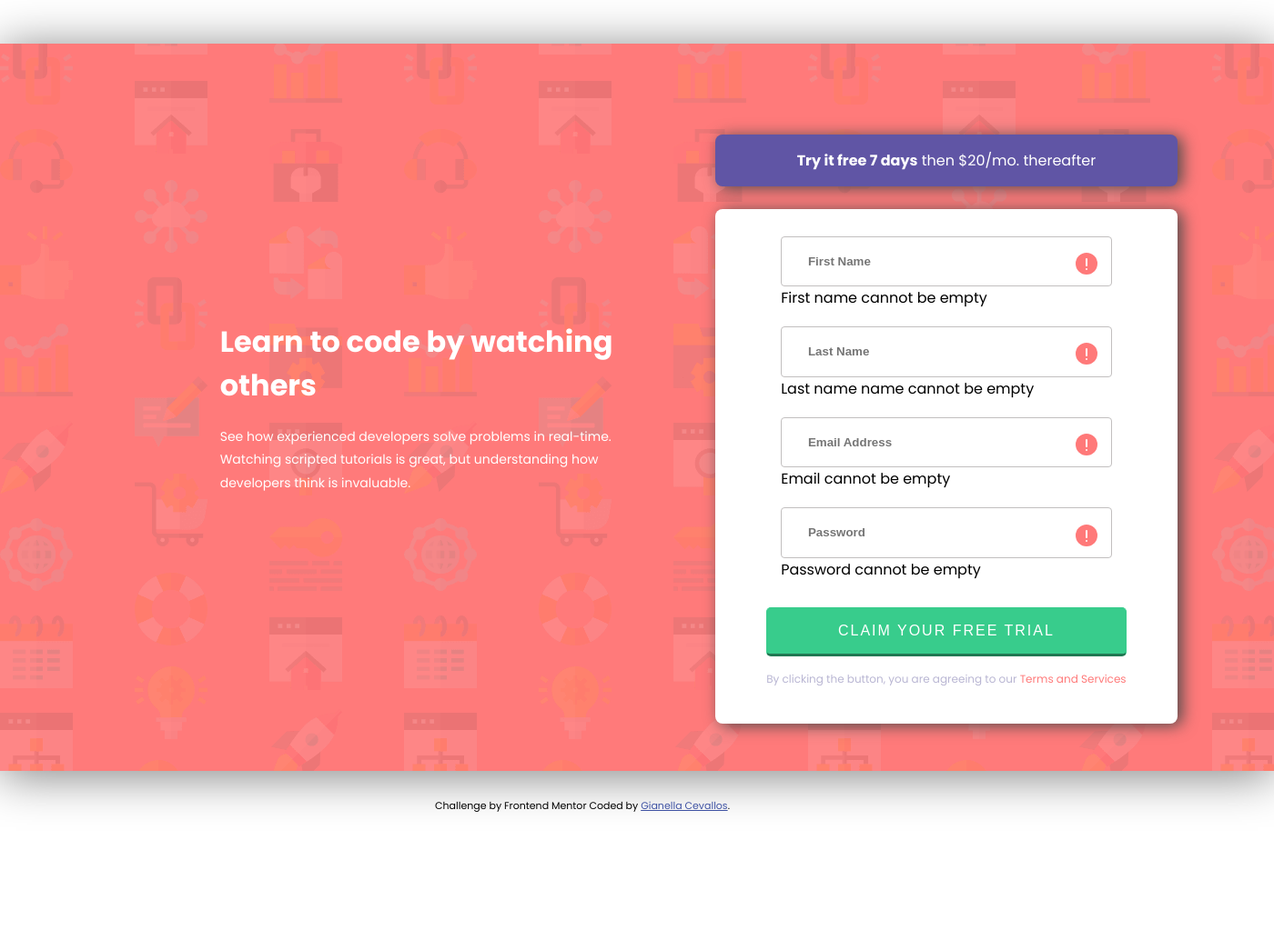
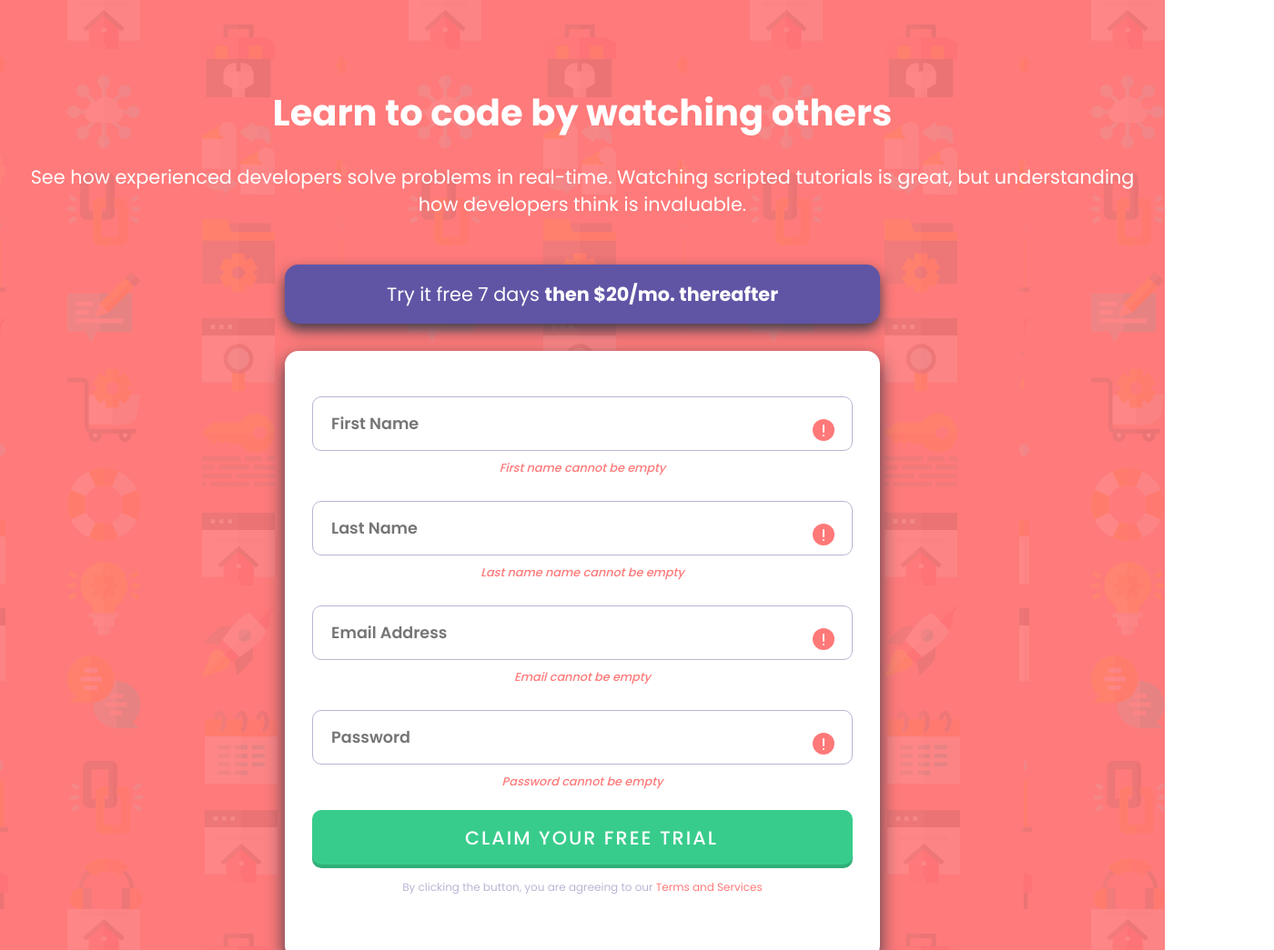
Before and after one commit to gianellin/intro-component, a plain HTML site: page index.html in a window 1280 px wide. Shown: the top 1045 px of the page at 91% size, 1400 px wide, since content can reach past the window. Before the commit the page ends 943 px from the top, so only its background shows below. Drawn offline with Linux system fonts and the light colour scheme.

Commit message:
change to mobile first

```diff
--- a/css/main.css
+++ b/css/main.css
@@ -1,7 +1,7 @@
-*,
-*::before, *::after {
+@import url('https://fonts.googleapis.com/css2?family=Poppins:wght@400;500;600;700&display=swap');
+* {
+    padding: 0;
     margin: 0;
-    padding: 0;
     box-sizing: border-box;
 }
 
@@ -29,97 +29,89 @@
 body {
     font-size: var(--fs-default);
     font-family: 'Poppins', sans-serif;
-    padding-top: 3rem; /* 1rem= 16px */
-    padding-bottom: 3rem;
 }
 
+.container {
+    min-height: 100vh;
+	width: 100%;
+	display: flex;
+	align-items: center;
+	justify-content: center;
+	background-image: url(/images/bg-intro-mobile.png);
+	background-color: hsl(0, 100%, 74%);
+	padding: 100px 0;
+
+}
 .wrapper {
-    margin-left: auto;
-    margin-right: auto;
-    margin-bottom: 30px;
-    width: 1400px;
-    background-color: var(--clr-red);
-    height: 800px;
-    padding: 4rem;
-    justify-content: space-around;
-    display: flex; /* section right, and section left would be the two items here */
-    gap: 1.5rem;
+
+    display: flex;
 	align-items: center;
-    background-image: url("../images/bg-intro-desktop.png");
-    box-shadow: 0 5px 50px grey;
+	justify-content: space-between;
+	flex-direction: column;
+	text-align: center;
+	padding: 0 30px;
+	max-width: 1300px;
+	margin: 0 auto;
 
 }
 
 /* LEFT SIDE */
 .left {
-    color: white;
-    padding-left: 8.5rem;
-    flex: 0 0 45%;
+    flex: 1;
+	margin-bottom: 50px;
 }
 
 
-.title1{
-    font-size: var(--fs-large);
-    margin-bottom: 20px;
+.left h1 {
+	color: white;
+	font-size: 2.5rem;
+	line-height: 3rem;
+	margin-bottom: 2rem;
 }
 
-.desc1{
-    font-size: 14px;
-    line-height:1.8;
+.left p {
+    color: white;
+	font-size: 1.3rem;
+	line-height: 1.9rem;
+	/* max-width: 500px; */
  }
 
 
 
  /* RIGHT SIDE */
 .right {
-    flex: 0 0 40%;
-    height: 600px;
-
-    @media screen and (max-width 1023px) {
-        flex: none
+    flex: 1;
+}
+.right .card {
+    background-color: var(--clr-blue);
+	color: white;
+	padding: 15px 90px;
+	/* border-bottom: 5px solid hsla(249, 10%, 26%, 0.466); */
+	border-radius: 15px;
+	box-shadow: 0 7px 15px var(--clr-dark-blue);
+	margin-bottom: 30px;
 }
 
-}
-.heading {
-    max-width: 100%;
-    background-color: var(--clr-blue);
-    border-radius: 8px;
-    padding: 1rem;
-    color: white;
-    font-size: var(--fs-default);
-    font-weight: 400;
-    text-align: center;
-    box-shadow: 5px 2px 17px rgb(79, 76, 76);
-    margin-bottom: 25px;
-    display: block;
+.right .card p {
+    font-size: 1.3rem;
+	line-height: 2.2rem;
 }
 
-.hook {
+.right .card p span {
     font-weight: 700;
-    flex-direction: inline-block;
 }
 
-.form-group {
-    display:flex;
-    flex-direction: column;
-    width: 100%;
+.right .form-container {
     background-color: white;
-    border-radius: 8px;
-    justify-content: center;
-    align-items: center;
-    height: auto;
-    padding-left: 2rem;
-    padding-right: 2rem;
-    box-shadow: 5px 2px 17px rgb(79, 76, 76); ;
+	padding: 30px;
+	border-radius: 15px;
+	box-shadow: 0 8px 20px var(--clr-dark-blue);
 
 }
 
-.input {
-    flex: 1;
-    display: block;
-    width: 100%;
-    padding: 0.6rem 1rem;
+.field {
     position: relative;
+    margin-bottom: 25px;
 }
 
 #in1 {
@@ -130,65 +122,93 @@ body {
     margin-bottom: 20px;
 }
 
-.error-icon {
-    position: absolute;
-    right: 8%;
-    top: 28%;
-}
-input {
-    display: block;
+/* .error-icon,
+.error {
+    display: none;
+} */
+
+.right input, .btn {
     width: 100%;
-    padding: 1.2rem 1.8rem;
+	height: 60px;
+	margin-bottom: 5px;
+	border-radius: 10px;
+	border: 1.3px solid var(--clr-gray-blue);
+	padding-left: 20px;
 	outline: none;
-    border-radius: 4px;
-    border: 1px solid;
-    border-color: rgb(194, 191, 191);
-    font-weight: bolder;
-    color: --var(--clr-dark-blue);
+	color: var(--clr-dark-blue);
+	font-family: 'Poppins', sans-serif;
+	font-size: 1.1rem;
+	font-weight: 600;
 
 }
-input:focus {
-    border: 1px solid var(--clr-dark-blue);
+.right input:focus {
+    border: 1.5px solid var(--clr-dark-blue);
 }
 
-.btn {
-    display: block;
-    width: 100%;
-    padding: 1rem 1.2rem;
-    margin-bottom: 1rem;
-    outline-offset: none;
-    border: none;
-    cursor: pointer;
+.rigth input::placeholder {
+    color: (var(--clr-dark-blue), 0.678);
+	font-family: 'Poppins', sans-serif;
+	font-size: 1.1rem;
+	font-weight: 600;
 }
 
-.btn-green {
-    background-color: var(--clr-green);
+.right .btn {
+    cursor: pointer;
+	background-color: hsl(154, 59%, 51%);
+	box-shadow: 0px 4px hsl(154, 56%, 44%);
 	color: white;
-    font-size: var(--fs-default);
+	font-weight: 500;
+	font-size: 1.3rem;
 	text-transform: uppercase;
 	letter-spacing: 2px;
-    font-weight: 500;
-    border-radius: 5px;
-    border-bottom:  3px outset var(--clr-green);
-    border-right: 1px solid var(--clr-green);
-    border-left: 1px solid var(--clr-green);
-    border-top: 1px solid var(--clr-green);
-
+	margin-bottom: 0;
+	border: none;
 }
 
-.message {
+ .right .btn:hover {
+    background-color: hsl(154, 73%, 65%);
+}
+
+
+.right .message {
+    margin-top: 1rem;
     font-size: 12px;
     color: var(--clr-gray-blue);
     padding-bottom: 2.5rem;
 
 }
-
-#terms{
+.right .message span {
     color: var(--clr-red);
 
 }
 
+.error {
+    text-align: right;
+    bottom: 0;
+    right: 0;
+	font-size: .8rem;
+	font-style: italic;
+	color: hsl(0, 100%, 74%);
+	font-weight: 500;
 
+}
 
-.attribution { font-size: 11px; text-align: center; }
-.attribution a { color: hsl(228, 45%, 44%); }
+.error-icon {
+	position: absolute;
+	top: 0;
+	right: 20px;
+	top: 28%;
+}
+
+.error .error-icon {
+    display: block;
+}
+
+.attribution {
+    padding-top: 2rem;
+    font-size: 12px;
+    text-align: center;
+}
+.attribution a {
+    color: hsl(0, 0%, 100%);
+}
--- a/index.html
+++ b/index.html
@@ -14,7 +14,9 @@
 </head>
 <body>
 
+<main class="container">
   <div class="wrapper">
+    <!-- left side -->
     <section class="left">
       <h1 class="title1">Learn to code by watching others</h1>
 
@@ -22,44 +24,43 @@
           but understanding how developers think is invaluable. </p>
     </section>
 
+    <!-- right side -->
     <section class="right">
-    <h2 class="heading">
-        <span class="hook">Try it free 7 days</span> then $20/mo. thereafter
-    </h2>
-    <div class="form-group">
+      <div class="card">
+          <p>Try it free 7 days <span>then $20/mo. thereafter</span></p>
+      </div>
+      <div class="form-container">
           <form id="form">
-            <div class="input" id="in1">
+              <div class="field" id="in1">
                   <input type="text" class="f_Name" placeholder="First Name" id="fname">
                   <span><img src="images/icon-error.svg" alt="error" class="error-icon"></span>
-                <span class="fname_error">First name cannot be empty</span>
+                  <span class="error">First name cannot be empty</span>
               </div>
-            <div class="input">
+              <div class="field">
                   <input type="text" class="l_Name" placeholder="Last Name" id="lname">
                   <span><img src="images/icon-error.svg" alt="error" class="error-icon"></span>
-                <span class="lname_error">Last name name cannot be empty</spa>
+                  <span class="error">Last name name cannot be empty</spa>
               </div>
-            <div class="input">
+              <div class="field">
                   <input type="text" class="email" placeholder ="Email Address" id="em">
                   <span><img src="images/icon-error.svg" alt="error" class="error-icon"></span>
-                <span class="email_error">Email cannot be empty</span>
+                  <span class="error">Email cannot be empty</span>
               </div>
-            <div class="input" id="in4">
+              <div class="field" id="in4">
                   <input type="text" class="password" placeholder="Password" id="pass">
                   <span><img src="images/icon-error.svg" alt="error" class="error-icon"></span>
-                <span class="pass_error">Password cannot be empty</spa>
+                  <span class="error">Password cannot be empty</spa>
 
               </div>
 
               <button class="btn btn-green" type="submit">Claim your free trial</button>
 
               <p class="message">
-                By clicking the button, you are agreeing to our <span id="terms">Terms and Services</span>
+                  By clicking the button, you are agreeing to our <span>Terms and Services</span>
               </p>
           </form>
       </div>
     </section>
-
-</div>
 
     <footer>
       <p class="attribution">
@@ -67,5 +68,10 @@
         Coded by <a href="#">Gianella Cevallos</a>.
       </p>
     </footer>
+
+  </div>
+
+
+</main>
 </body>
 </html>
```
Lines whose indentation alone changed are shown as unchanged.
